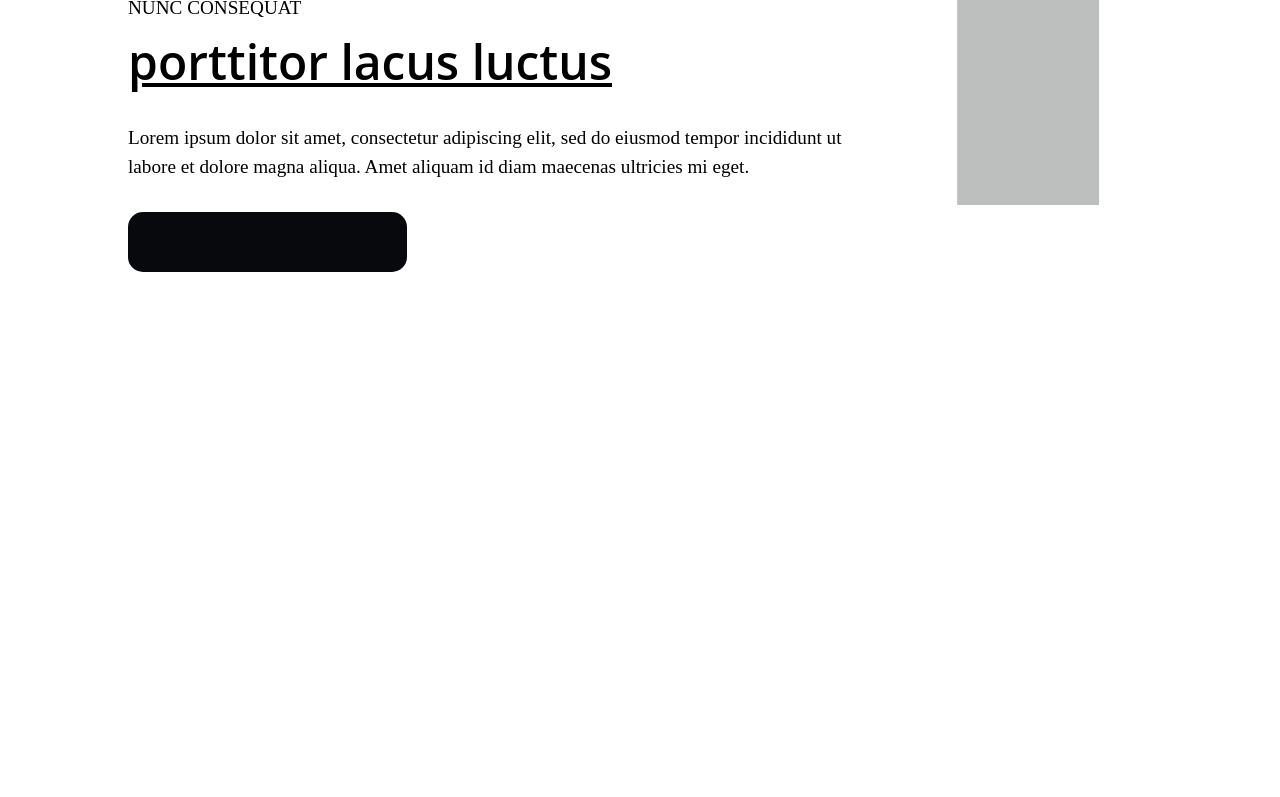
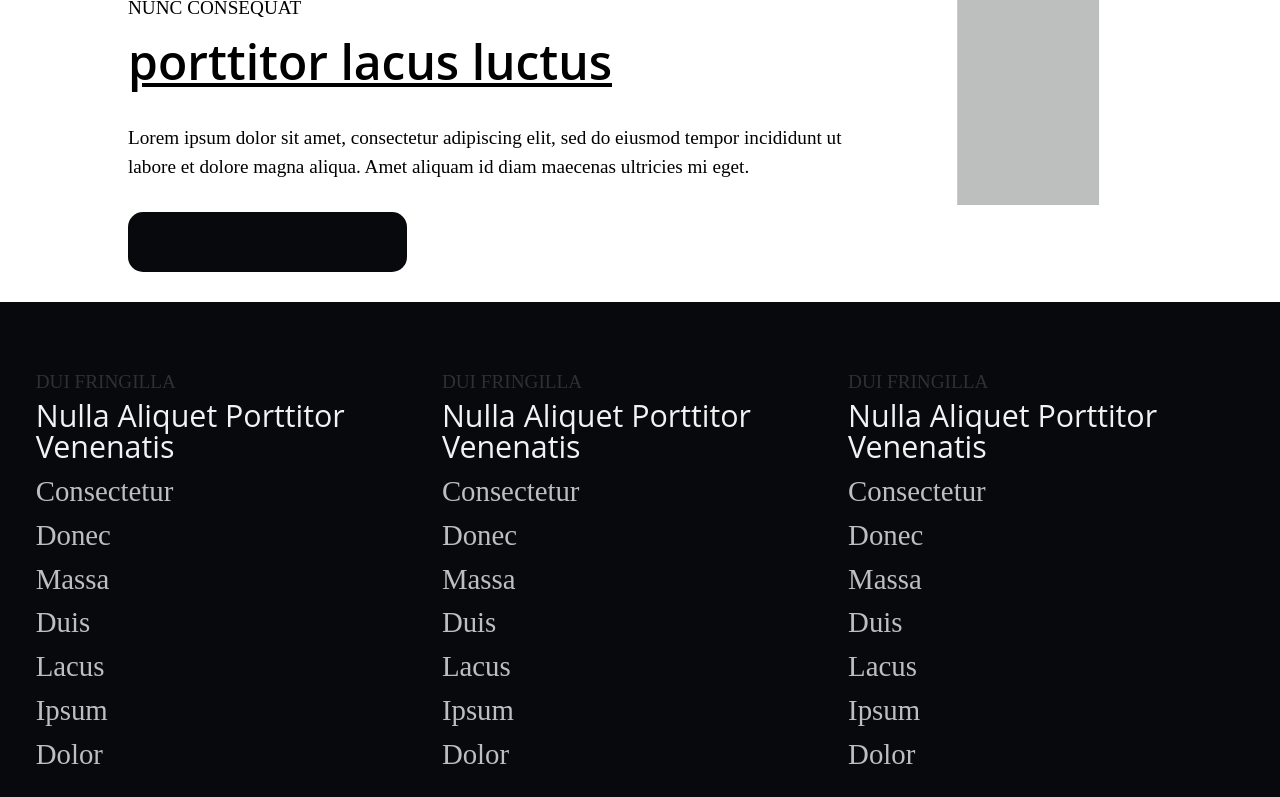
Before and after one commit to kvnlay/Smashing-magazine, a plain HTML site: page index.html in a window 1280 px wide. Shown: the part 6451-7248 px from the top of the page. Before the commit the page ends 6723 px from the top, so only its background shows below. Drawn offline with Linux system fonts and the light colour scheme.

Commit message:
Added and styled curated posts section

```diff
--- a/assets/css/style.css
+++ b/assets/css/style.css
@@ -298,6 +298,8 @@ width: 15%;
     color: #BDBFBF;
 }
 
+/* com section */
+
 .com-articles{
     flex-wrap: wrap;
     justify-content: center;
@@ -326,8 +328,12 @@ width: 15%;
 .com-text{
     font: 1.5em times new roman,Times,serif;
 }
+
+/* featured section */
+
 .featured{
     width: 100%;
+    padding-bottom: 30px;
 }
 .feature-container{
     width: 80%;
@@ -365,3 +371,101 @@ width: 15%;
     margin-top: -380px;
     color: #bdbfbf;
 }
+
+/* curated post section */
+
+.curated-posts{
+    flex-wrap: wrap;
+    justify-content: center;
+    background: #07090D;
+    padding-bottom: 70px;
+    padding-top: 50px;
+}
+
+.curated-post{
+    width: 29%;
+    height: 600px;
+    flex-wrap: wrap;
+    justify-content: flex-start;
+    margin: 20px 30px 0 5px;
+    align-content: flex-start;
+}
+
+.curated-ad{
+    width: 60%;
+    height: auto;
+    border-radius: 10px;
+    flex-wrap: nowrap;
+    margin: 20px 30px 0 5px;
+    justify-content: center;
+    background: #F2F2F2;
+    text-align: center;
+}
+
+.curated-small{
+    font-family: "Times New Roman", Times, Baskerville, Georgia, serif;
+    font-size: 1.2em;
+    color: #303030;
+    text-transform: uppercase;
+    margin-bottom: 10px;
+}
+
+.curated-title{
+    font-family: 'Open Sans', cursive;
+    font-size: 1.9em;
+    color: #F2F2F2;
+    text-transform: capitalize;
+}
+
+.curated-links{
+    padding-top: 15px;
+}
+
+.curated-links li{
+    font-family: "Times New Roman", Times, Baskerville, Georgia, serif;
+    font-size: 1.8em;
+    color: #BDBFBF;
+    text-transform: capitalize;
+    padding-bottom: 15px;
+}
+
+.curated-ad-title{
+    font-family: 'Concert One', cursive;
+    font-size: 3em;
+    color: #07090D;
+    margin-top: 30px;
+    text-transform: capitalize;
+}
+
+.curated-ad-text{
+    font-family: 'Times New Roman', Times, serif;
+    font-size: 1.3em;
+    color: #888C8C;
+    margin: 30px 80px 30px 80px;
+    text-align: center;
+}
+
+.curated-ad-icon{
+    margin-top: -100px;
+    font-size: 40em;
+    color: #BDBFBF;
+}
+
+.curated-ad-btn{
+    width: 420px;
+    height: 62px;
+    border-radius: 15px;
+    background: #07090D;
+    margin-bottom: 20px;
+    margin-left: auto;
+    margin-right: auto;
+}
+
+.curated-ad-small{
+    font-family: 'Times New Roman', Times, serif;
+    font-size: 1.3em;
+    color: #BDBFBF;
+    margin: 30px 33% 30px 33%;
+    text-align: center;
+    margin-bottom: 25px;
+}
--- a/index.html
+++ b/index.html
@@ -273,6 +273,81 @@
             </div>
             <div class="featured-img">▋</div>
         </div>
+        <div class="curated-posts flex">
+            <div class="curated-post flex">
+                <div class="curated-small">dui fringilla </div>
+                <div class="curated-title">Nulla aliquet porttitor venenatis</div>
+                <div class="curated-links">
+                    <ul>
+                        <li>consectetur</li>
+                        <li>Donec </li>
+                        <li>massa</li>
+                        <li>Duis</li>
+                        <li>lacus </li>
+                        <li>ipsum</li>
+                        <li>dolor</li>
+                    </ul>
+                </div>
+            </div>
+            <div class="curated-post flex">
+                <div class="curated-small">dui fringilla </div>
+                <div class="curated-title">Nulla aliquet porttitor venenatis</div>
+                <div class="curated-links">
+                    <ul>
+                        <li>consectetur</li>
+                        <li>Donec </li>
+                        <li>massa</li>
+                        <li>Duis</li>
+                        <li>lacus </li>
+                        <li>ipsum</li>
+                        <li>dolor</li>
+                    </ul>
+                </div>
+            </div>
+            <div class="curated-post flex">
+                <div class="curated-small">dui fringilla </div>
+                <div class="curated-title">Nulla aliquet porttitor venenatis</div>
+                <div class="curated-links">
+                    <ul>
+                        <li>consectetur</li>
+                        <li>Donec </li>
+                        <li>massa</li>
+                        <li>Duis</li>
+                        <li>lacus </li>
+                        <li>ipsum</li>
+                        <li>dolor</li>
+                    </ul>
+                </div>
+            </div>
+            <div class="curated-post flex">
+                <div class="curated-small">dui fringilla </div>
+                <div class="curated-title">Nulla aliquet porttitor venenatis</div>
+                <div class="curated-links">
+                    <ul>
+                        <li>consectetur</li>
+                        <li>Donec </li>
+                        <li>massa</li>
+                        <li>Duis</li>
+                        <li>lacus </li>
+                        <li>ipsum</li>
+                        <li>dolor</li>
+                    </ul>
+                </div>
+            </div>
+            <div class="curated-ad flex column">
+                <div class="curated-ad-title">dictumst vestibulum rhoncus est</div>
+                <div class="curated-ad-text">Lorem ipsum dolor sit amet, consectetur adipiscing elit, sed do eiusmod tempor incididunt ut labore et dolore magna aliqua. </div>
+                <div class="curated-ad-icon">
+                    ◎
+                </div>
+                <div class="curated-ad-btn">
+
+                </div>
+                <div class="curated-ad-small">
+                    Ex aute elit qui dolor aute in in officia nisi ullamco.
+                </div>
+            </div>
+        </div>
     </main>
 </body>
 </html>
```
